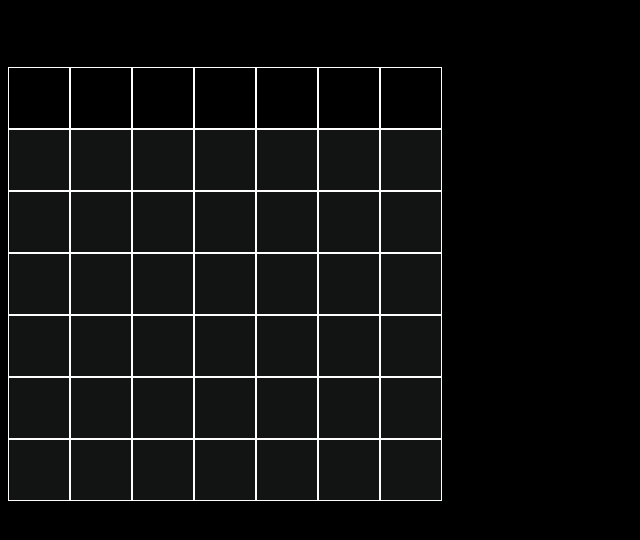
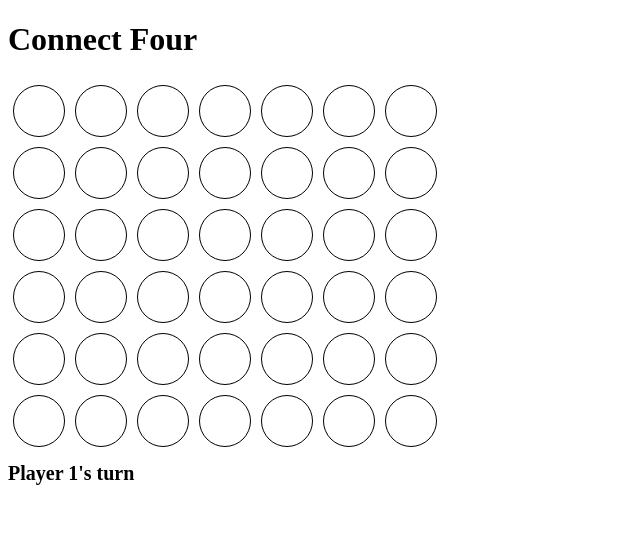
Before and after one commit to pm-moyanor/React-connect-four, a Next.js app: page /Board in a window 1280 px wide. Shown: the top 540 px of the page, without its empty margins (0-640 px from the left). Built offline with nearby package versions, Linux system fonts and the light colour scheme.

Commit message:
restructure & css

```diff
--- a/pages/Board.js
+++ b/pages/Board.js
@@ -1,73 +1,66 @@
-import { useState } from "react";
-import Cell from "./Cell";
+import React, { useState } from 'react';
 
-export default function Board() {
-  const [move, setMove] = useState("empty-cell");
 
-  const numberOfColumns = 7;
-  const numberOfRows = 6;
+const numRows = 6;
+const numCols = 7;
 
-  let columns = [];
+const emptyBoard = () => {
   let rows = [];
+  for (let i = 0; i < numRows; i++) {
+    rows.push(Array(numCols).fill(null));
+  }
+  return rows;
+};
 
-  function makeBoard() {
-    columns = Array.from(
-      { length: numberOfColumns },
-      () => (rows = new Array(numberOfRows).fill(null))
-    );
+const ConnectFour = () => {
+  const [board, setBoard] = useState(emptyBoard);
+  const [player, setPlayer] = useState(1);
 
-  }
-  makeBoard();
+  const togglePlayer = () => {
+    setPlayer(player === 1 ? 2 : 1);
+  };
 
-  function handleClick(columnIndex, rowIndex) {
-    console.log(`${columnIndex}.${rowIndex}`);
-    makeMove()
-  }
-
-  function makeMove(index){
-   if(move ==="empty-cell"){setMove('red')
-}else if (move === "red"){
-    setMove("blue")
-  console.log(move)
+  const handleClick = (colIndex) => {
+    let newBoard = [...board];
+    console.log(colIndex)
+    for (let i = numRows - 1; i >= 0; i--) {
+      if (newBoard[i][colIndex] === null) {
+        newBoard[i][colIndex] = player;
+        setBoard(newBoard);
+        togglePlayer();
+        return;
       }
     }
+  };
+
+  const renderBoard = () => {
+    return board.map((row, rowIndex) => {
       return (
-    <>
-      <h2>Connect Four</h2>
-      <div className="board">
-        {columns.map((column, columnIndex) => (
-          <div key={`${columnIndex}.box`} className="col-button-box">
+        <div key={rowIndex} className="row">
+          {row.map((cell, colIndex) => (
             <div
-              key={`${columnIndex}.btn`}
-              id={`${columnIndex}.btn`}
-              className="button"
-              onClick={() => handleClick(columnIndex)}
+              key={`${rowIndex}-${colIndex}`}
+              className={`cell ${cell === 1 ? 'player1' : cell === 2 ? 'player2' : ''}`}
+              onClick={() => handleClick(colIndex)}
             ></div>
-
-            <div className="column">
-              {column.map((cell, rowIndex) => (
-                <div
-                  style={{ color: "white" }}
-                  id={`${columnIndex}.${rowIndex}`}
-                  onClick={() => handleClick(columnIndex, rowIndex)}
-                >
-                  <Cell
-                    id={`${columnIndex}.${rowIndex}`}
-                    move={move}
-                    rows={rows}
-                    handleClick={handleClick}
-                    columnIndex={columnIndex}
-                    rowIndex={rowIndex}
-                  />
-                </div>
           ))}
         </div>
+      );
+    });
+  };
+
+  return (
+    <div>
+      <h1>Connect Four</h1>
+      <div className="board">{renderBoard()}</div>
+      <div className="player-turn">{`Player ${player}'s turn`}</div>
     </div>
-        ))}
-      </div>
-    </>
   );
-}
+};
+
+export default ConnectFour;
+
+
 //todo
 
 // add className for circle red, circle blue or empty
--- a/pages/Cell.js
+++ b/pages/Cell.js
@@ -1,26 +1,16 @@
-import { useState } from "react";
-
-export default function Cell({
-  id,
-  columnIndex,
-  rowIndex,
-  handleClick,
-  move
-}) {
 
 
-  return (
-    <div
-      className="cell"
-      id={id}
-      onClick={() => {
-        handleClick(columnIndex, rowIndex);
+export default function Cell({ id, move, handleClick }) {
+    let color = "";
+    if (move === "red") {
+      color = "red-circle";
+    } else if (move === "blue") {
+      color = "blue-circle";
+    }
 
-      }}
-    >
-      <div className={move}></div>
-      {/* <div className="red-circle"> </div>
-      <div className="blue-circle"></div> */}
-    </div>
-  );
-}
+    return (
+      <div className="cell" id={id} onClick={handleClick}>
+        <div className={color}></div>
+      </div>
+    );
+  }
--- a/styles/globals.css
+++ b/styles/globals.css
@@ -1,59 +1,30 @@
-body{
-  background-color: black;
+.board {
+  display: flex;
+  flex-direction: column;
 }
 
-.board{
+.row {
   display: flex;
-  width: 390px;
-  flex-direction: row;
-  align-items:center;
-  justify-content: space-between;
-
 }
 
-.cell{
-  height: 60px;
-  width: 60px;
-  border:1px solid white;
-  display: flex;
-  position: relative;
-  flex-direction: column;
-  justify-content: center
-  ;
-  align-items: center;
-
+.cell {
+  width: 50px;
+  height: 50px;
+  border-radius: 50%;
+  margin: 5px;
+  border: 1px solid black;
 }
 
-.column{
-
-background-color: rgba(240, 248, 255, 0.076);
-
+.player1 {
+  background-color: red;
 }
 
-.button{
-  height: 60px;
-  width: 60px;
-  border: white 1px solid
+.player2 {
+  background-color: rgb(52, 60, 214);
 }
 
-.empty-cell{
-  position: absolute;
-  color: rgba(240, 255, 255, 0.075);
-  background-color: rgba(255, 255, 255, 0.077)
+.player-turn {
+  margin-top: 10px;
+  font-size: 20px;
+  font-weight: bold;
 }
-
-.red{
-  background-color: red;
-  border-radius: 100%;
-  height: 50px;
-  width: 50px;
-  position: absolute;
-}
-
-.blue{
-  background-color: blue;
-  border-radius: 100%;
-  height: 50px;
-  width: 50px;
-  position: absolute;
-}
```
Lines whose indentation alone changed are shown as unchanged.
